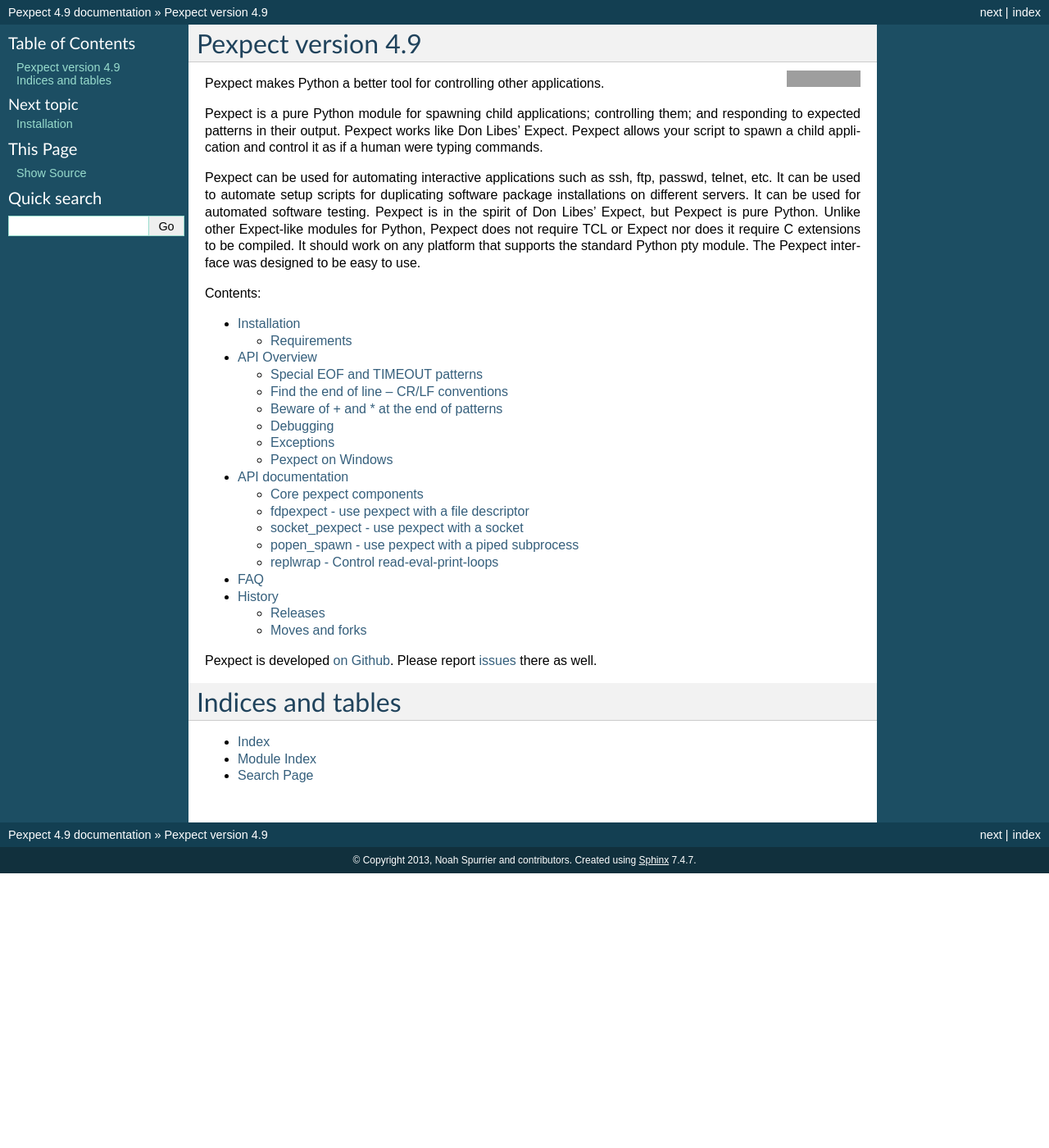
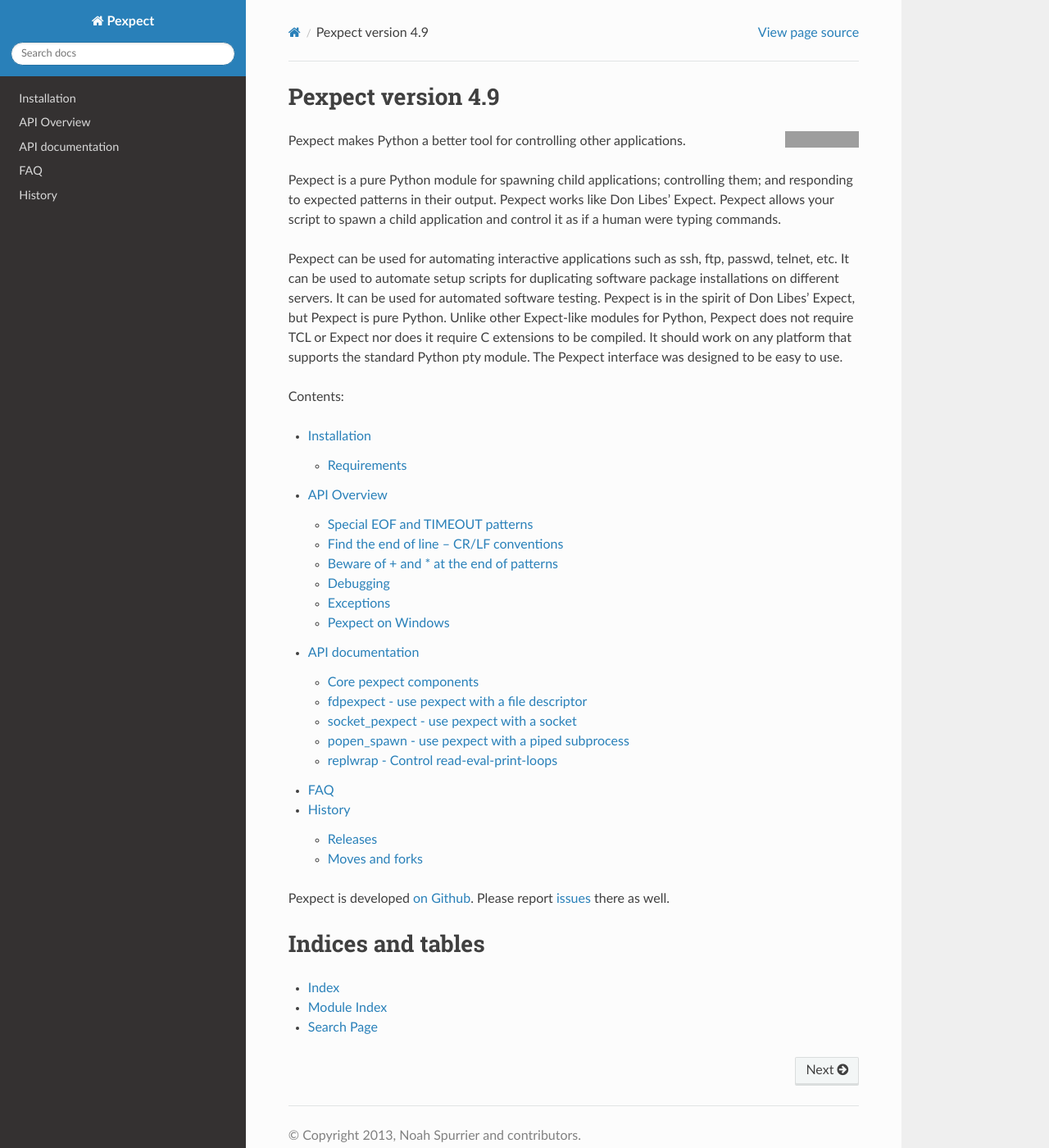
Before and after one commit to pexpect/pexpect, a Sphinx documentation site: the page built from doc/index.rst, in a window 1280 px wide and 1400 px high. Shown: the whole window at 82% size. Built offline with Sphinx 7.4.7 and the Read the Docs theme 3.1.0, drawn with Linux system fonts in a browser that asks for light colours; pages that are not in the unit, such as notebooks, are missing from menus; some of the changed text lies outside the part shown; grey boxes are pictures that could not be loaded.

Commit message:
Configure use of the Read the Docs Sphinx theme

```diff
--- a/doc/conf.py
+++ b/doc/conf.py
@@ -96,7 +96,7 @@
 
 # The theme to use for HTML and HTML Help pages.  See the documentation for
 # a list of builtin themes.
-html_theme = 'default'
+html_theme = 'sphinx_rtd_theme'
 
 # Theme options are theme-specific and customize the look and feel of a theme
 # further.  For a list of options available for each theme, see the
--- a/doc/requirements.txt
+++ b/doc/requirements.txt
@@ -1,3 +1,4 @@
 ptyprocess
 sphinx
+sphinx-rtd-theme
 sphinxcontrib_github_alt
```
